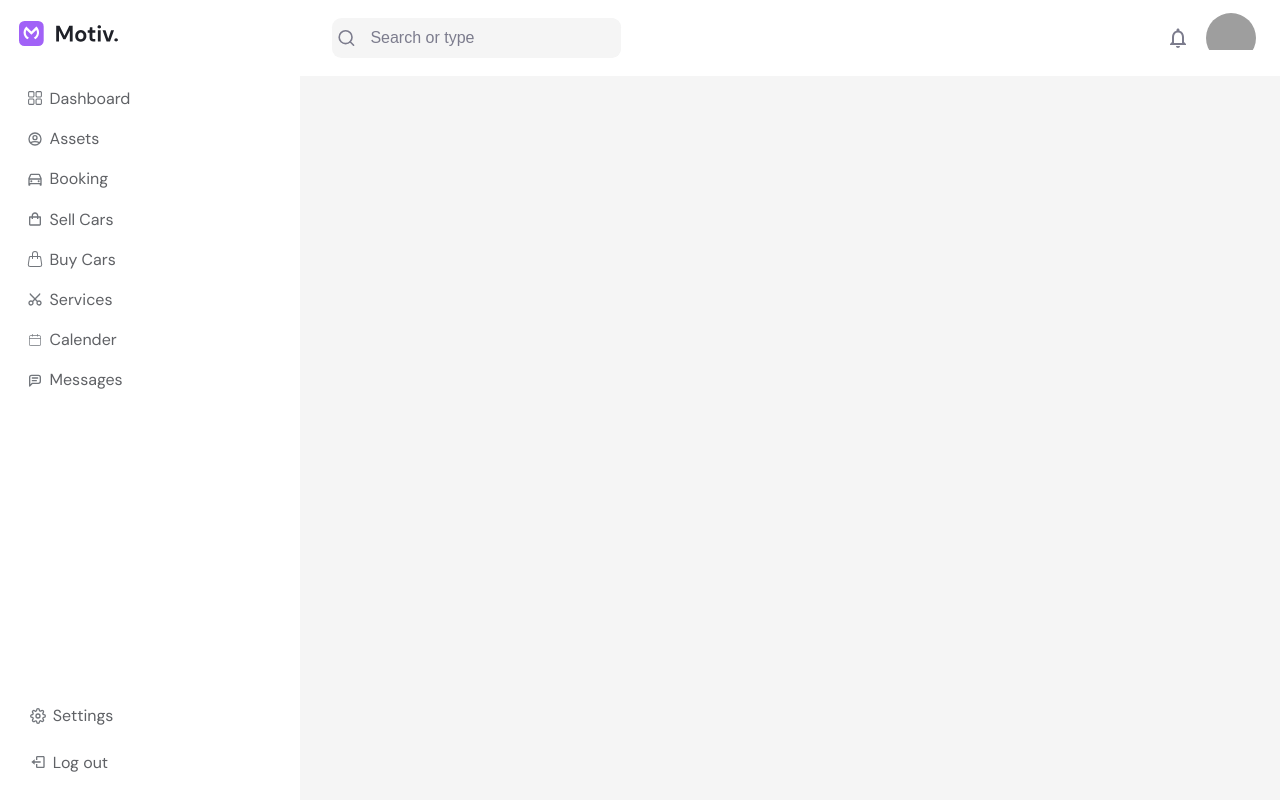
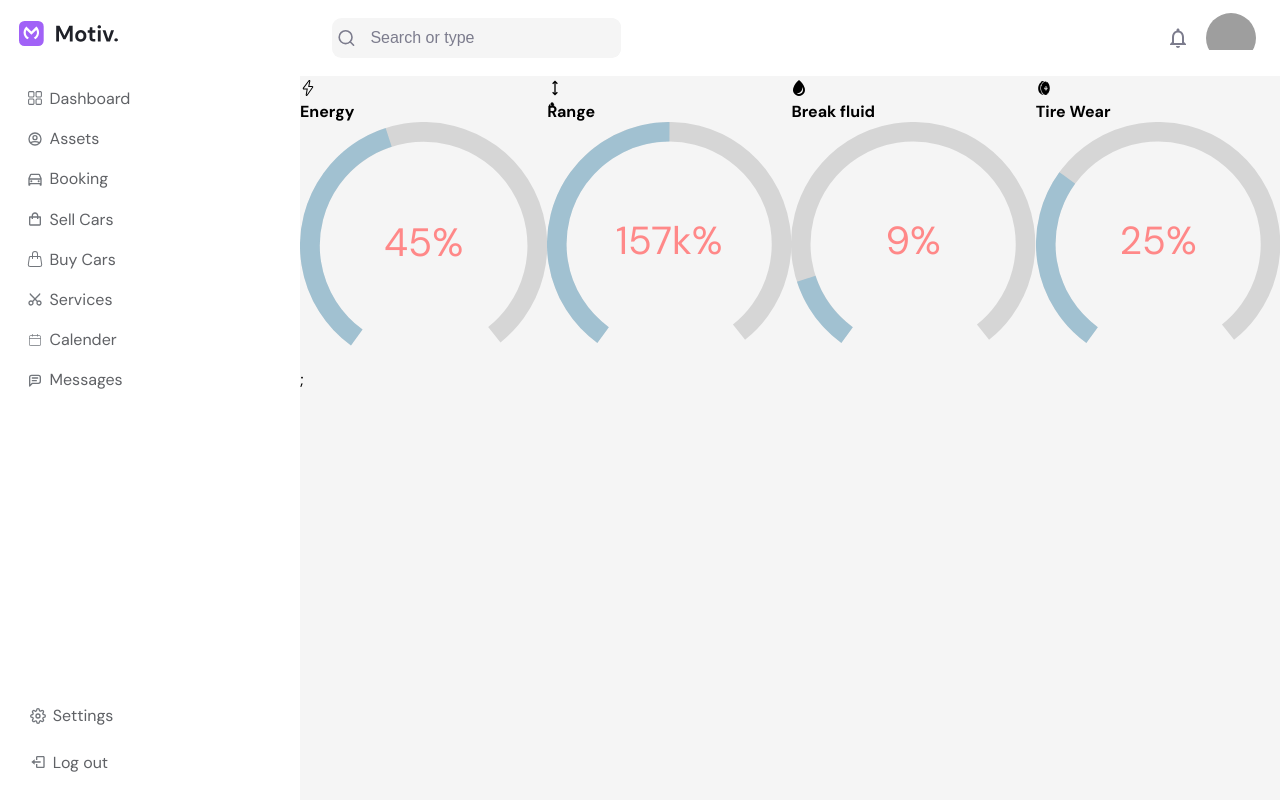
Before and after one commit to sara2lbadry/car-dashboard, a React (Create React App) app: page / in a window 1280 px wide. Built offline with nearby package versions, Linux system fonts and the light colour scheme; grey boxes are pictures that could not be loaded.

Commit message:
dashboard cards

```diff
--- a/package.json
+++ b/package.json
@@ -7,6 +7,7 @@
     "@testing-library/react": "^13.4.0",
     "@testing-library/user-event": "^13.5.0",
     "react": "^18.2.0",
+    "react-circular-progressbar": "^2.1.0",
     "react-dom": "^18.2.0",
     "react-icons": "^4.7.1",
     "react-router-dom": "^6.6.1",
--- a/src/pages/Dashboard/Dashboard.jsx
+++ b/src/pages/Dashboard/Dashboard.jsx
@@ -1,10 +1,135 @@
-import React from 'react'
-import './dashboard.css'
+import React from "react";
+import "./dashboard.css";
+import { SlEnergy } from "react-icons/sl";
+import { CgArrowsVAlt } from "react-icons/cg";
+import { ImDroplet } from "react-icons/im";
+import { GiStoneWheel } from "react-icons/gi";
+import { CircularProgressbar, buildStyles } from "react-circular-progressbar";
+import "react-circular-progressbar/dist/styles.css";
 
 function Dashboard() {
+  const percentage = 35;
+  const percentage2 = 40;
+  const percentage3 = 10;
+  const percentage4 = 25;
+
+
   return (
-    <div>Dashboard</div>
-  )
+    <section id="dashboard">
+      <div className="dashboard_conatiner">
+        <div className="cards_container">
+          <div className="card-1">
+            <div className="card_text">
+              <SlEnergy />
+              <h4 className="card_titile">Energy</h4>
+              <CircularProgressbar
+                value={percentage}
+                text="45%"
+                styles={buildStyles({
+                  // Rotation of path and trail, in number of turns (0-1)
+                  rotation: 0.6,
+                  // Whether to use rounded or flat corners on the ends - can use 'butt' or 'round'
+                  strokeLinecap: "butt",
+                  strokeDashoffset: "60px",
+
+                  // Text size
+                  textSize: "16px",
+
+                  // Colors
+                  pathColor: `rgba(62, 152, 199, ${percentage / 100})`,
+                  textColor: "#f88",
+                  trailColor: "#d6d6d6",
+                  backgroundColor: "#3e98c7",
+                })}
+              />
+              ;
+            </div>
+          </div>
+
+          <div className="card">
+            <div className="card_text">
+              <CgArrowsVAlt />
+              <h4 className="card_titile">ٌRange</h4>
+              <CircularProgressbar
+                value={percentage2}
+                text="157k%"
+                styles={buildStyles({
+                  // Rotation of path and trail, in number of turns (0-1)
+                  rotation: 0.6,
+                  // Whether to use rounded or flat corners on the ends - can use 'butt' or 'round'
+                  strokeLinecap: "butt",
+                  strokeDashoffset: "60px",
+
+                  // Text size
+                  textSize: "16px",
+
+                  // Colors
+                  pathColor: `rgba(62, 152, 199, ${percentage / 100})`,
+                  textColor: "#f88",
+                  trailColor: "#d6d6d6",
+                  backgroundColor: "#3e98c7",
+                })}
+              />
+            </div>
+          </div>
+
+          <div className="card">
+            <div className="card_text">
+              <ImDroplet />
+              <h4 className="card_titile">Break fluid</h4>
+              <CircularProgressbar
+                value={percentage3}
+                text="9%"
+                styles={buildStyles({
+                  // Rotation of path and trail, in number of turns (0-1)
+                  rotation: 0.6,
+                  // Whether to use rounded or flat corners on the ends - can use 'butt' or 'round'
+                  strokeLinecap: "butt",
+                  strokeDashoffset: "60px",
+
+                  // Text size
+                  textSize: "16px",
+
+                  // Colors
+                  pathColor: `rgba(62, 152, 199, ${percentage / 100})`,
+                  textColor: "#f88",
+                  trailColor: "#d6d6d6",
+                  backgroundColor: "#3e98c7",
+                })}
+              />
+            </div>
+          </div>
+
+          <div className="card">
+            <div className="card_text">
+              <GiStoneWheel />
+              <h4 className="card_titile">Tire Wear</h4>
+              <CircularProgressbar
+                value={percentage4}
+                text="25%"
+                styles={buildStyles({
+                  // Rotation of path and trail, in number of turns (0-1)
+                  rotation: 0.6,
+                  // Whether to use rounded or flat corners on the ends - can use 'butt' or 'round'
+                  strokeLinecap: "butt",
+                  strokeDashoffset: "60px",
+
+                  // Text size
+                  textSize: "16px",
+
+                  // Colors
+                  pathColor: `rgba(62, 152, 199, ${percentage / 100})`,
+                  textColor: "#f88",
+                  trailColor: "#d6d6d6",
+                  backgroundColor: "#3e98c7",
+                })}
+              />
+            </div>
+          </div>
+        </div>
+      </div>
+    </section>
+  );
 }
 
-export default Dashboard
+export default Dashboard;
--- a/src/pages/Dashboard/dashboard.css
+++ b/src/pages/Dashboard/dashboard.css
@@ -0,0 +1,13 @@
+#dashboard {
+    position: fixed;
+    top: 10%;
+    left: 300px;
+}
+
+.cards_container {
+    display: flex;
+}
+
+.CircularProgressbar .CircularProgressbar-trail {
+    stroke-dashoffset: 60px !important;
+}
```
Also changed, not shown: 1 other file (tests, documents, lock files or other folders).
